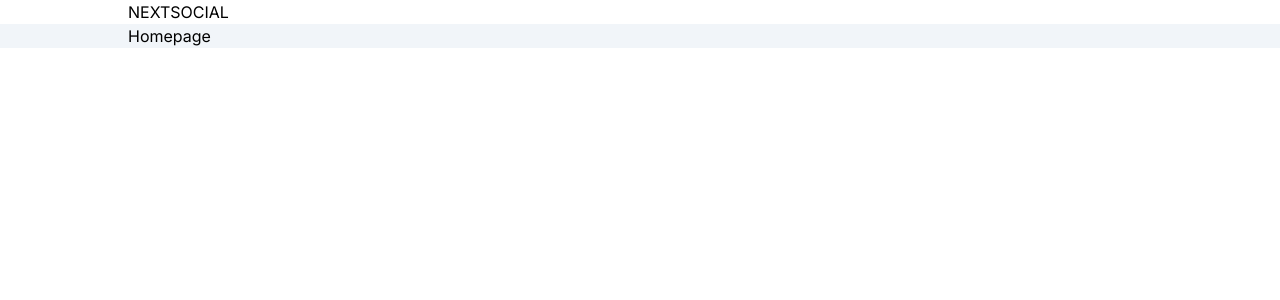
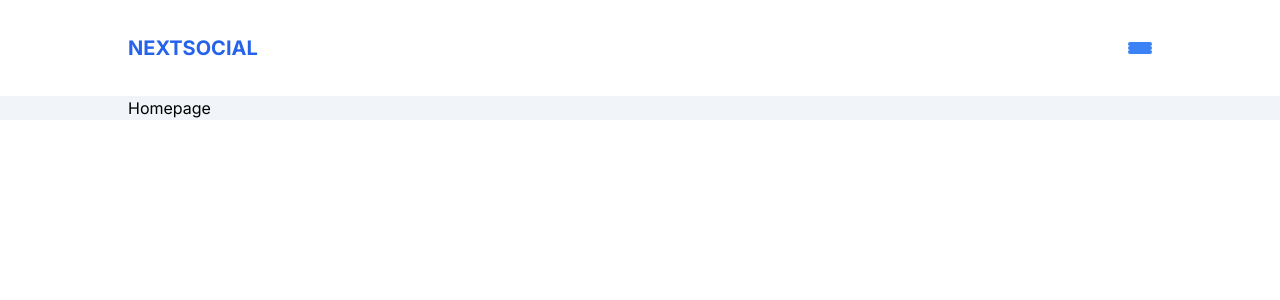
Before and after one commit to safia-itouchene/nextsocialmedia, a Next.js app: page / in a window 1280 px wide. Shown: the top 300 px of the page. Built offline with nearby package versions, Linux system fonts and the light colour scheme.

Commit message:
second commit

```diff
--- a/src/app/profile/[id]/page.tsx
+++ b/src/app/profile/[id]/page.tsx
@@ -1,10 +1,8 @@
-import React from 'react'
+import './page.css'
 
-function ProfilePage() {
+const ProfilePage = () => {
   return (
-    <div>
-       profile page
-    </div>
+    <div className='page'>Page</div>
   )
 }
 
--- a/src/components/MobileMenu.tsx
+++ b/src/components/MobileMenu.tsx
@@ -0,0 +1,29 @@
+"use client"
+import Link from "next/link";
+import { useState } from "react"
+
+const MobileMenu = () => {
+    const [isOpen,setIsOpen]=useState(false);
+  return (
+ <div className="">
+    <div className='flex flex-col gap-[4.5] cursor-pointer' onClick={()=>setIsOpen((prev)=>!prev)}>
+        <div className={`w-6 h-1 bg-blue-500 rounded-sm ${isOpen ? "rotate-45" : ""} origin-left ease-in-out duration-500`}/>
+        <div className={`w-6 h-1 bg-blue-500 rounded-sm ${isOpen ? "opacity-0" : ""} ease-in-out duration-500`}/>
+        <div className={`w-6 h-1 bg-blue-500 rounded-sm ${isOpen ? "-rotate-45" : ""} origin-left ease-in-out duration-500`}/>
+    </div>
+    {
+        isOpen && (
+            <div className="absolute left-0 top-24 w-full h-[calc(100vh-96px)] bg-white flex flex-col items-center justify-center gap-8 font-medium text-xl z-10" >
+                <Link href='/'>Home</Link>
+                <Link href=''>Friends</Link>
+                <Link href=''>Groups</Link>
+                <Link href=''>Stories</Link>
+                <Link href=''>Login</Link>
+            </div>
+        )
+    }
+ </div>
+  )
+}
+
+export default MobileMenu
--- a/src/components/Navbar.tsx
+++ b/src/components/Navbar.tsx
@@ -1,18 +1,20 @@
-import Link from "next/link"
-
-function Navbar() {
+import Link from 'next/link'
+import MobileMenu from './MobileMenu'
+const Navbar = () => {
   return (
-    <div className=''>
+  <div className='h-24 flex items-center justify-between'>
     {/*left*/}
     <div className=''>
-         <Link href="/">NEXTSOCIAL</Link>
+      <Link href="/" className='font-bold text-xl text-blue-600'>NEXTSOCIAL</Link>
     </div>
 
     {/*center*/}
     <div className='hidden'></div>
 
     {/*right*/}
-       <div className=''></div>
+    <div className=''>
+        <MobileMenu/>
+    </div>
  </div>
   )
 }
```
Lines whose indentation alone changed are shown as unchanged.
